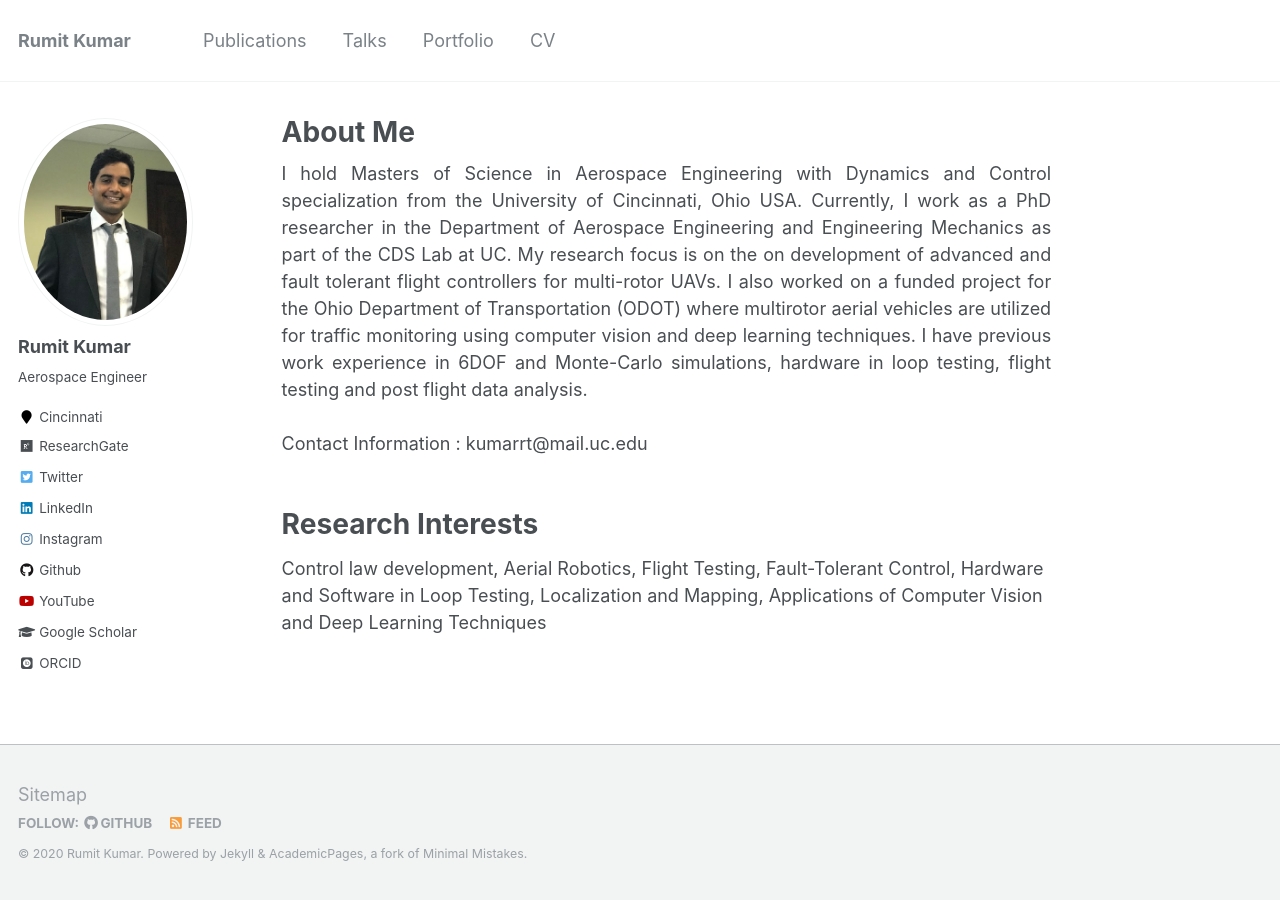
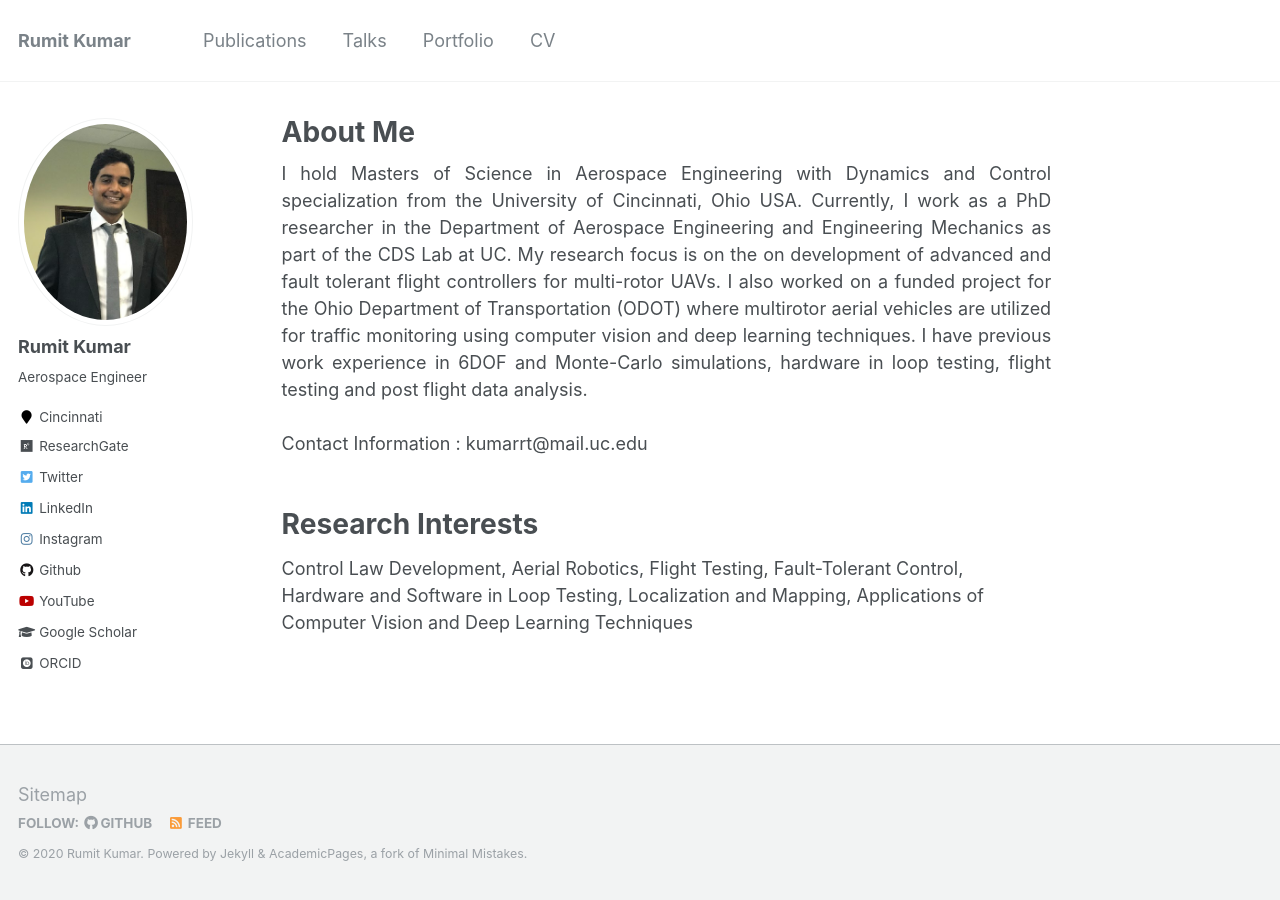
Before and after one commit to kumarrt/kumarrt.github.io, a Jekyll site: the page built from _pages/about.md, in a window 1280 px wide. Built offline with Jekyll 4.4.1, drawn with Linux system fonts in a browser that asks for light colours; some web fonts are replaced.

```diff
--- a/_pages/about.md
+++ b/_pages/about.md
@@ -19,4 +19,4 @@ Contact Information : kumarrt@mail.uc.edu
 
 Research Interests
 ======
-Control law development, Aerial Robotics, Flight Testing, Fault-Tolerant Control, Hardware and Software in Loop Testing, Localization and Mapping, Applications of Computer Vision and Deep Learning Techniques
+Control Law Development, Aerial Robotics, Flight Testing, Fault-Tolerant Control, Hardware and Software in Loop Testing, Localization and Mapping, Applications of Computer Vision and Deep Learning Techniques
```
